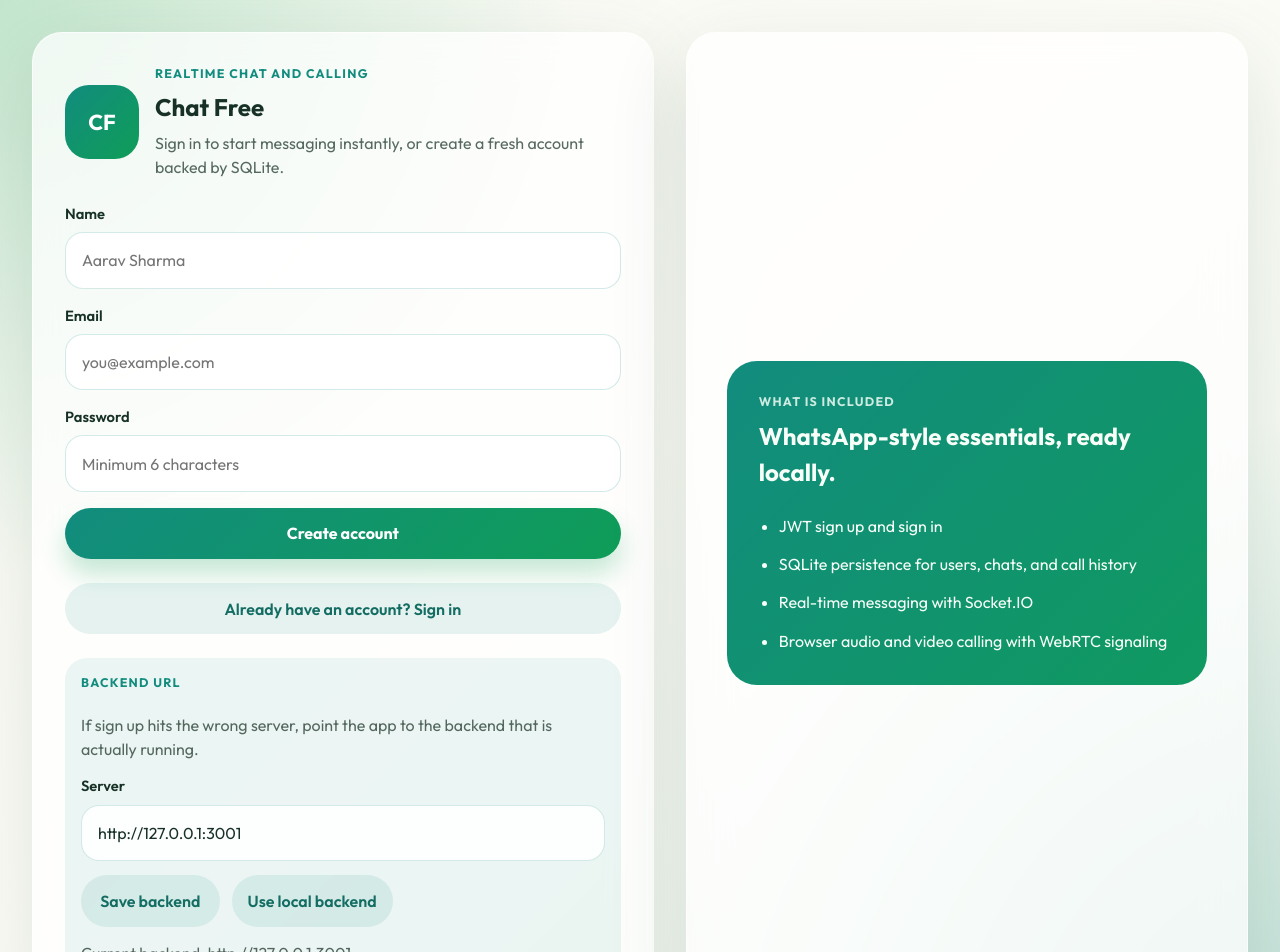
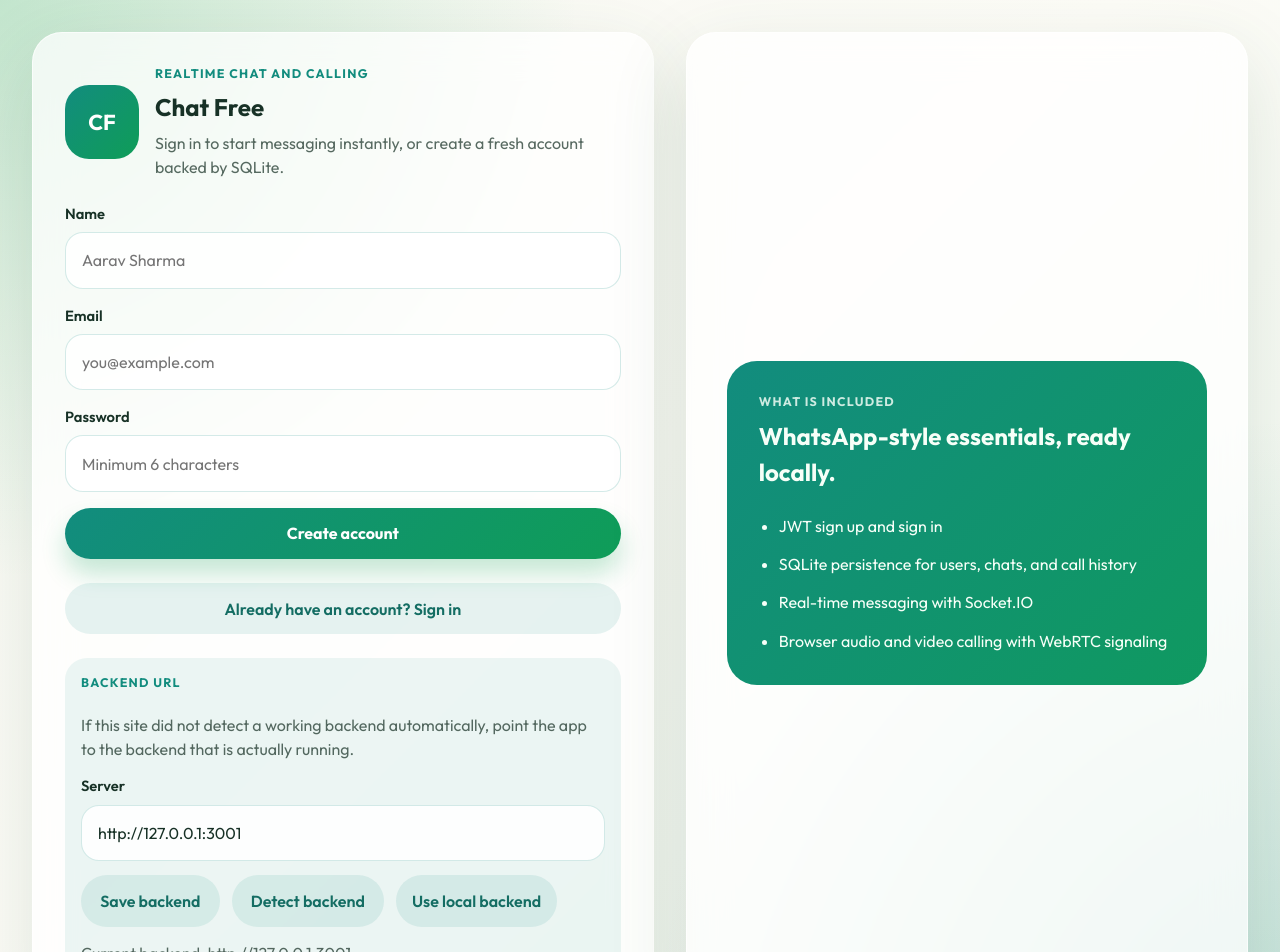
Before and after one commit to rokeshramesh06-lgtm/figma, a React (Vite) app: page / in a window 1280 px wide. Shown: the top 952 px of the page. Built offline with nearby package versions, Linux system fonts and the light colour scheme.

Commit message:
Improve hosted backend detection

```diff
--- a/src/App.jsx
+++ b/src/App.jsx
@@ -4,7 +4,6 @@ import { apiRequest } from "./api.js";
 import {
   fallbackLocalServerOrigin,
   getServerOrigin,
-  isHostedVercelFrontend,
   setStoredServerOrigin,
 } from "./config.js";
 import AuthScreen from "./components/AuthScreen.jsx";
@@ -81,6 +80,7 @@ function stopStream(stream) {
 export default function App() {
   const [session, setSession] = useState(() => getStoredSession());
   const [serverOrigin, setServerOrigin] = useState(() => getServerOrigin());
+  const [isCheckingServerOrigin, setIsCheckingServerOrigin] = useState(false);
   const [authMode, setAuthMode] = useState("signup");
   const [authError, setAuthError] = useState("");
   const [isAuthBusy, setIsAuthBusy] = useState(false);
@@ -112,7 +112,6 @@ export default function App() {
   const remoteVideoRef = useRef(null);
 
   const onlineUserSet = useMemo(() => new Set(onlineUserIds), [onlineUserIds]);
-  const hostedOnVercel = isHostedVercelFrontend();
   const activeConversation = useMemo(
     () => conversations.find((conversation) => conversation.id === activeConversationId) || null,
     [activeConversationId, conversations],
@@ -238,6 +237,77 @@ export default function App() {
     setAuthError("");
     return resolvedServerOrigin;
   }
+
+  async function handleDetectServerOrigin() {
+    if (typeof window === "undefined") {
+      return "";
+    }
+
+    const origin = window.location.origin;
+    const controller = new AbortController();
+    const timeoutId = window.setTimeout(() => controller.abort(), 2500);
+    setIsCheckingServerOrigin(true);
+
+    try {
+      const response = await fetch(`${origin}/api/health`, {
+        signal: controller.signal,
+      });
+
+      if (!response.ok) {
+        throw new Error("Backend health check failed.");
+      }
+
+      setStoredServerOrigin(origin);
+      setServerOrigin(origin);
+      setAuthError("");
+      return origin;
+    } catch {
+      setServerOrigin("");
+      setAuthError("No same-origin backend responded on this deployment. Enter a backend URL below.");
+      return "";
+    } finally {
+      window.clearTimeout(timeoutId);
+      setIsCheckingServerOrigin(false);
+    }
+  }
+
+  useEffect(() => {
+    if (serverOrigin || typeof window === "undefined") {
+      return;
+    }
+
+    let ignore = false;
+    setIsCheckingServerOrigin(true);
+
+    const controller = new AbortController();
+    const timeoutId = window.setTimeout(() => controller.abort(), 2500);
+
+    fetch(`${window.location.origin}/api/health`, {
+      signal: controller.signal,
+    })
+      .then((response) => {
+        if (!response.ok || ignore) {
+          return;
+        }
+
+        setStoredServerOrigin(window.location.origin);
+        setServerOrigin(window.location.origin);
+        setAuthError("");
+      })
+      .catch(() => {})
+      .finally(() => {
+        if (!ignore) {
+          setIsCheckingServerOrigin(false);
+        }
+        window.clearTimeout(timeoutId);
+      });
+
+    return () => {
+      ignore = true;
+      controller.abort();
+      window.clearTimeout(timeoutId);
+    };
+  }, [serverOrigin]);
 
   async function emitWithAck(eventName, payload) {
     return new Promise((resolve, reject) => {
@@ -748,9 +818,10 @@ export default function App() {
       <AuthScreen
         defaultServerOrigin={fallbackLocalServerOrigin}
         error={authError}
-        isHostedOnVercel={hostedOnVercel}
         isBusy={isAuthBusy}
+        isCheckingServerOrigin={isCheckingServerOrigin}
         mode={authMode}
+        onDetectServerOrigin={handleDetectServerOrigin}
         onModeChange={setAuthMode}
         onSaveServerOrigin={handleSaveServerOrigin}
         onSubmit={handleAuthSubmit}
--- a/src/components/AuthScreen.jsx
+++ b/src/components/AuthScreen.jsx
@@ -12,10 +12,11 @@ export default function AuthScreen({
   onModeChange,
   onSubmit,
   isBusy,
-  isHostedOnVercel,
+  isCheckingServerOrigin,
   error,
   requiresServerOrigin,
   serverOrigin,
+  onDetectServerOrigin,
   onSaveServerOrigin,
 }) {
   const [form, setForm] = useState(initialForm);
@@ -114,13 +115,21 @@ export default function AuthScreen({
 
           {error ? <p className="form-error">{error}</p> : null}
 
-          {requiresServerOrigin ? (
+          {isCheckingServerOrigin ? (
+            <p className="server-copy">Checking whether this deployment already exposes the backend...</p>
+          ) : null}
+
+          {!isCheckingServerOrigin && requiresServerOrigin ? (
             <p className="form-error">
               Set a backend URL before signing in or signing up.
             </p>
           ) : null}
 
-          <button className="primary-button" disabled={isBusy || requiresServerOrigin} type="submit">
+          <button
+            className="primary-button"
+            disabled={isBusy || isCheckingServerOrigin || requiresServerOrigin}
+            type="submit"
+          >
             {isBusy ? "Please wait..." : mode === "signup" ? "Create account" : "Sign in"}
           </button>
         </form>
@@ -136,13 +145,14 @@ export default function AuthScreen({
         <section className="server-panel">
           <p className="eyebrow">Backend URL</p>
           <p className="subtle-copy">
-            If sign up hits the wrong server, point the app to the backend that is actually running.
+            If this site did not detect a working backend automatically, point the app to the backend
+            that is actually running.
           </p>
 
-          {isHostedOnVercel ? (
+          {requiresServerOrigin && !isCheckingServerOrigin ? (
             <p className="server-warning">
-              This frontend is running on Vercel. For this project, the backend is not automatically
-              available on the same URL, so you need to enter a separate backend origin.
+              No same-origin backend was detected for this deployment yet. Enter a backend URL, or
+              try detecting a same-origin `/api` backend again.
             </p>
           ) : null}
 
@@ -161,10 +171,18 @@ export default function AuthScreen({
           </label>
 
           <div className="server-actions">
-            <button className="secondary-button" onClick={handleSaveServerOrigin} type="button">
+            <button className="secondary-button" disabled={isCheckingServerOrigin} onClick={handleSaveServerOrigin} type="button">
               Save backend
             </button>
-            <button className="icon-button" onClick={handleUseLocalServer} type="button">
+            <button
+              className="secondary-button"
+              disabled={isCheckingServerOrigin}
+              onClick={onDetectServerOrigin}
+              type="button"
+            >
+              {isCheckingServerOrigin ? "Checking..." : "Detect backend"}
+            </button>
+            <button className="icon-button" disabled={isCheckingServerOrigin} onClick={handleUseLocalServer} type="button">
               Use local backend
             </button>
           </div>
--- a/src/config.js
+++ b/src/config.js
@@ -47,14 +47,6 @@ export function setStoredServerOrigin(value) {
   window.localStorage.removeItem(serverOriginStorageKey);
 }
 
-export function isHostedVercelFrontend() {
-  if (typeof window === "undefined") {
-    return false;
-  }
-
-  return window.location.hostname.endsWith(".vercel.app");
-}
-
 function inferServerOrigin() {
   const queryServerOrigin = getServerOriginFromQuery();
   if (queryServerOrigin) {
@@ -79,22 +71,21 @@ function inferServerOrigin() {
   const isLocalhost = hostname === "localhost" || hostname === "127.0.0.1";
   const isFileProtocol = protocol === "file:";
   const isGitHubPages = hostname.endsWith("github.io");
-  const isVercelFrontend = hostname.endsWith(".vercel.app");
 
   if (isFileProtocol || isGitHubPages) {
     return fallbackLocalServerOrigin;
-  }
-
-  // This project's backend is not automatically deployed with the Vite frontend on Vercel.
-  if (isVercelFrontend) {
-    return "";
   }
 
   if (isLocalhost && port !== "3001") {
     return `${protocol}//${hostname}:3001`;
   }
 
-  return origin;
+  if (isLocalhost) {
+    return origin;
+  }
+
+  // For hosted frontends, wait for an explicit backend URL or a runtime health probe.
+  return "";
 }
 
 export function getServerOrigin() {
```
Also changed, not shown: 1 other file (tests, documents, lock files or other folders).
